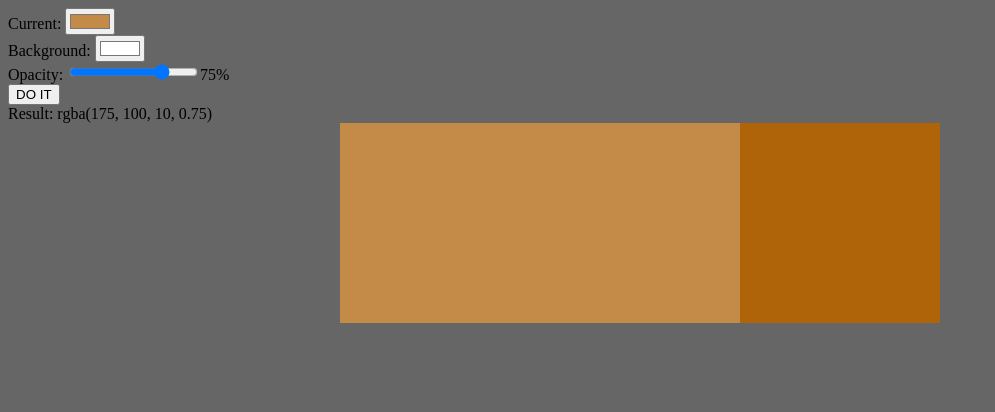
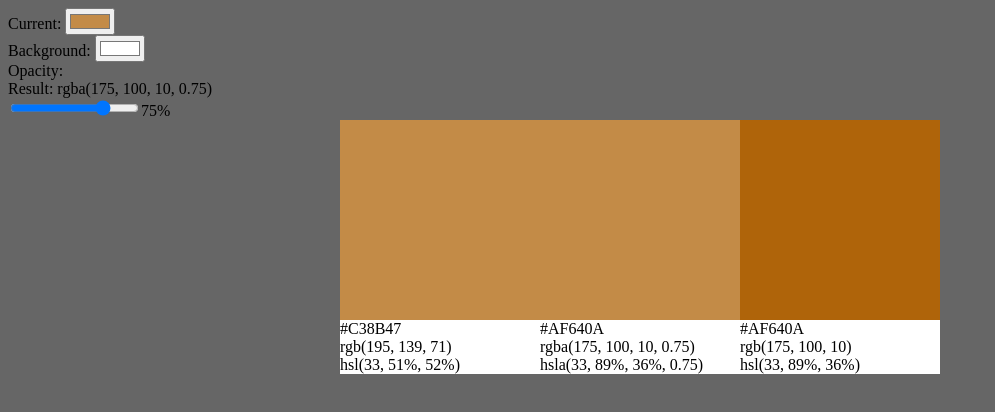
Before and after one commit to dubbs/color-tools, a plain HTML site: page index.html in a window 1280 px wide. Shown: the whole page, without its empty margins (0-995 px from the left). Drawn offline with Linux system fonts and the light colour scheme.

Commit message:
more stuff

```diff
--- a/bundle.js
+++ b/bundle.js
@@ -20,9 +20,23 @@ function blend() {
   $('#rgba').html(n.alpha(opacity).rgbaString());
   $('#opacity-val').html(opacity*100 + "%");
 
-  $('#original').css('backgroundColor', $('#current').val());
-  $('#new-opacity').css('backgroundColor', n.alpha(opacity).rgbaString());
-  $('#new').css('backgroundColor', n.alpha(1).hexString());
+  var currentColor = Color($('#current').val()).alpha(1);
+  $('#original .picker').css('backgroundColor', currentColor.hexString());
+  $('#original .hex').html(currentColor.hexString());
+  $('#original .rgb').html(currentColor.rgbString());
+  $('#original .hsl').html(currentColor.hslString());
+
+  var newColor = Color().rgb(r, g, b).alpha(opacity);
+  $('#new-opacity .picker').css('backgroundColor', newColor.rgbaString());
+  $('#new-opacity .hex').html(newColor.hexString());
+  $('#new-opacity .rgb').html(newColor.rgbString());
+  $('#new-opacity .hsl').html(newColor.hslString());
+
+  newColor = Color().rgb(r, g, b).alpha(1);
+  $('#new .picker').css('backgroundColor', newColor.hexString());
+  $('#new .hex').html(newColor.hexString());
+  $('#new .rgb').html(newColor.rgbString());
+  $('#new .hsl').html(newColor.hslString());
 }
 
 function blend_single(cur, bg, opacity) {
--- a/index.html
+++ b/index.html
@@ -6,8 +6,20 @@
 <style>
 body { background: #666; }
 label { display: block }
-#grid { overflow:hidden; background: #fff; width: 600px; margin: 0 auto; }
-#original, #new-opacity, #new { float: left; height: 200px; width: 200px; }
+#grid {
+  width: 600px;
+  margin: 0 auto;
+  overflow:hidden;
+  background: #fff;
+}
+#grid > div {
+  width: 200px;
+  float: left;
+}
+#grid > div > .picker {
+  height: 200px;
+  width: 200px;
+}
 </style>
 <script src="modernizr-latest.js"></script>
 <script src="jquery-1.9.1.min.js"></script>
@@ -15,15 +27,31 @@ label { display: block }
 <body onload="blend();">
 <label>Current: <input id="current" type="color" value="#C38B47" onchange="blend();" /></label>
 <label>Background: <input id="background" type="color" value="#ffffff" /></label>
-<label>Opacity: <input id="opacity" type="range" min="0" max="100" value="75" onchange="blend();"><span id="opacity-val"></span></label>
-<button onclick="blend();">DO IT</button>
+<label>Opacity:
 <label>Result:
   <span id="rgba"></span>
 </label>
+
+<input id="opacity" type="range" min="0" max="100" value="75" onchange="blend();"><span id="opacity-val"></span>
 <div id="grid">
-  <div id="original"></div>
-  <div id="new-opacity"></div>
-  <div id="new"></div>
+  <div id="original">
+    <div class="picker"></div>
+    <div class="hex"></div>
+    <div class="rgb"></div>
+    <div class="hsl"></div>
+  </div>
+  <div id="new-opacity">
+    <div class="picker"></div>
+    <div class="hex"></div>
+    <div class="rgb"></div>
+    <div class="hsl"></div>
+  </div>
+  <div id="new">
+    <div class="picker"></div>
+    <div class="hex"></div>
+    <div class="rgb"></div>
+    <div class="hsl"></div>
+  </div>
 </div>
 <script src="bundle.js"></script>
 </body>
```
Also changed, not shown: main.js (+17 -3 lines).
